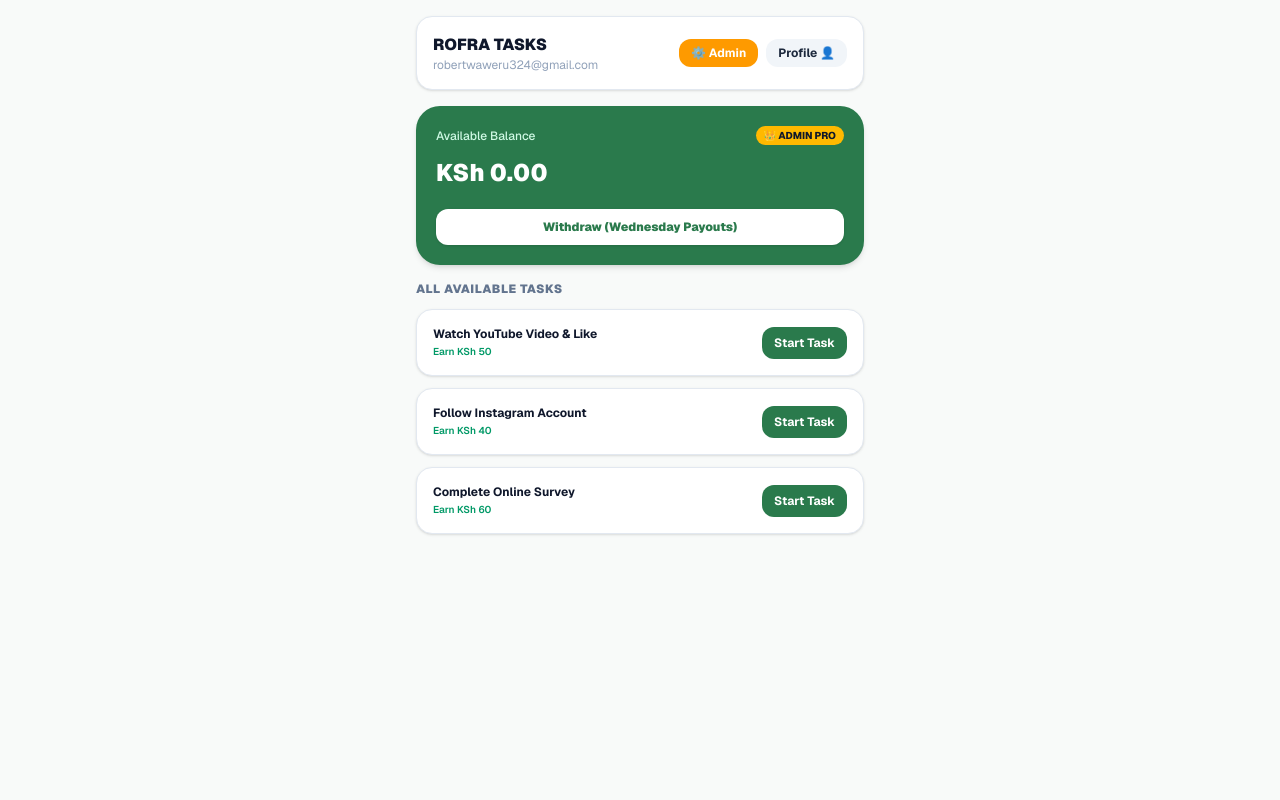
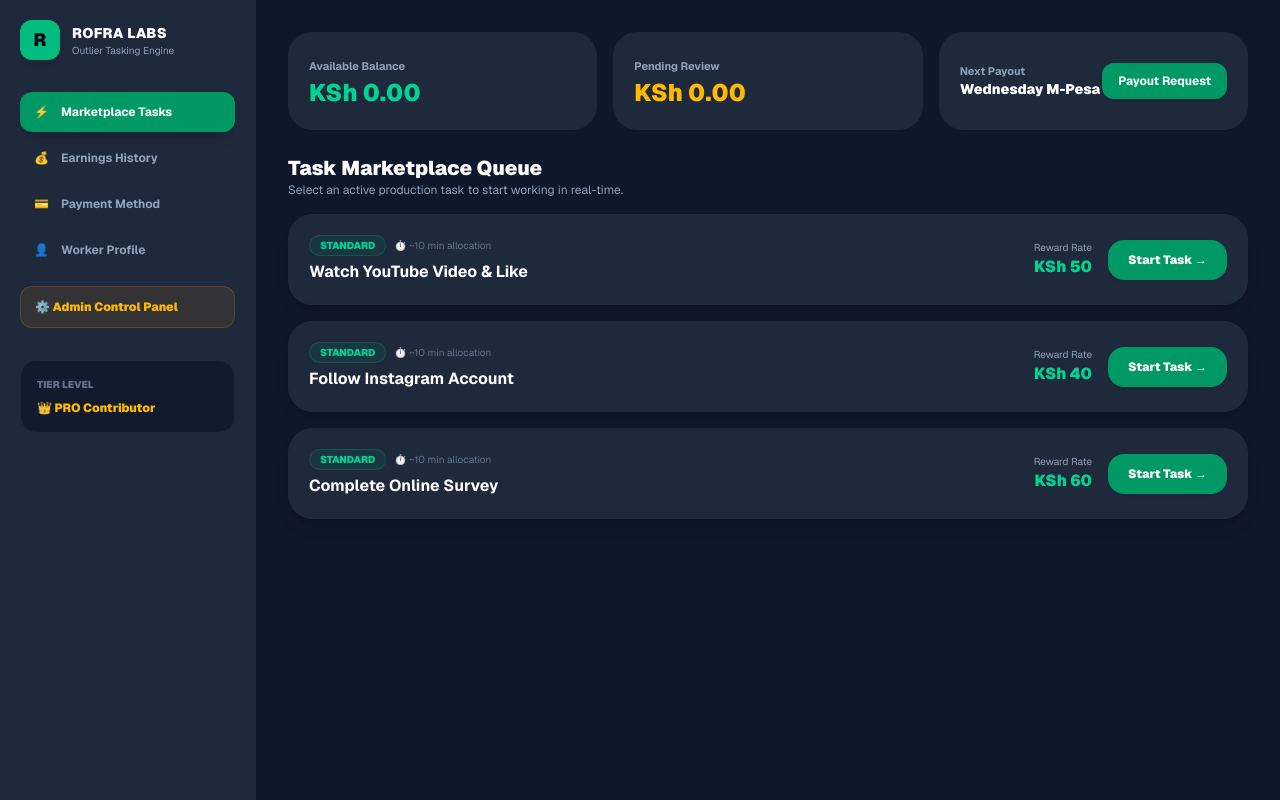
Before and after one commit to manageroutlier29-cell/rofra-tasks, a Next.js app: page /dashboard in a window 1280 px wide. Built offline with nearby package versions, Linux system fonts and the light colour scheme; no server answers; the database is empty.

Commit message:
Update task routing into Outlier task workspace timer and refresh Outlier UI navigation

```diff
--- a/app/dashboard/page.tsx
+++ b/app/dashboard/page.tsx
@@ -5,34 +5,51 @@ import { useRouter } from 'next/navigation';
 import { supabase } from '@/lib/supabase';
 import { fetchAllTasks, Task } from '@/lib/tasks';
 
-export default function WorkerDashboard() {
+export default function OutlierDashboard() {
   const router = useRouter();
   const [email, setEmail] = useState('');
   const [isPro, setIsPro] = useState(false);
   const [balance, setBalance] = useState(0);
+  const [pendingEarnings, setPendingEarnings] = useState(0);
   const [tasks, setTasks] = useState<Task[]>([]);
+  const [activeTab, setActiveTab] = useState<'marketplace' | 'earnings' | 'payment' | 'profile'>('marketplace');
+
+  // Payment State
+  const [mpesaNumber, setMpesaNumber] = useState('');
+  const [savingPhone, setSavingPhone] = useState(false);
 
   useEffect(() => {
     const userEmail = localStorage.getItem('userEmail') || 'robertwaweru324@gmail.com';
     setEmail(userEmail);
 
-    if (userEmail.trim().toLowerCase() === 'robertwaweru324@gmail.com') {
-      setIsPro(true);
-    }
+    const isAdmin = userEmail.trim().toLowerCase() === 'robertwaweru324@gmail.com';
+    if (isAdmin) setIsPro(true);
 
-    fetchWorkerData(userEmail);
+    fetchUserData(userEmail);
     loadTasks();
   }, []);
 
-  const fetchWorkerData = async (userEmail: string) => {
+  const fetchUserData = async (userEmail: string) => {
     const isAdmin = userEmail.trim().toLowerCase() === 'robertwaweru324@gmail.com';
-    const { data } = await supabase.from('workers').select('*').eq('email', userEmail).single();
 
-    if (data) {
-      setIsPro(isAdmin || data.is_pro || false);
-      setBalance(data.balance || 0);
-    } else if (isAdmin) {
-      setIsPro(true);
+    // Fetch Worker Profile
+    const { data: worker } = await supabase.from('workers').select('*').eq('email', userEmail).single();
+    if (worker) {
+      setIsPro(isAdmin || worker.is_pro || false);
+      setBalance(worker.balance || 0);
+      setMpesaNumber(worker.phone || '');
+    }
+
+    // Calculate Pending Review Earnings
+    const { data: pendingSubs } = await supabase
+      .from('task_submissions')
+      .select('reward')
+      .eq('worker_email', userEmail)
+      .eq('status', 'pending');
+
+    if (pendingSubs) {
+      const totalPending = pendingSubs.reduce((acc, curr) => acc + parseFloat(curr.reward || 0), 0);
+      setPendingEarnings(totalPending);
     }
   };
 
@@ -41,96 +58,224 @@ export default function WorkerDashboard() {
     setTasks(data);
   };
 
+  const handleSavePaymentMethod = async (e: React.FormEvent) => {
+    e.preventDefault();
+    setSavingPhone(true);
+    await supabase.from('workers').update({ phone: mpesaNumber }).eq('email', email);
+    alert('M-Pesa Express Payment Details Saved!');
+    setSavingPhone(false);
+  };
+
   const visibleTasks = isPro ? tasks : tasks.slice(0, 3);
 
   return (
-    <div className="min-h-screen bg-[#f8faf9] text-slate-800 font-sans p-4 pb-20">
-      <div className="max-w-md mx-auto space-y-4">
+    <div className="min-h-screen bg-[#0f172a] text-slate-100 font-sans flex flex-col md:flex-row">
 
-        <div className="flex justify-between items-center bg-white p-4 rounded-2xl border border-slate-200 shadow-sm">
+      {/* Sidebar Navigation (Outlier Style) */}
+      <aside className="w-full md:w-64 bg-[#1e293b] border-r border-slate-800 p-5 space-y-8 flex-shrink-0">
+        <div className="flex items-center gap-3">
+          <div className="w-10 h-10 bg-emerald-500 rounded-xl flex items-center justify-center font-black text-slate-950 text-lg shadow-lg">
+            R
+          </div>
           <div>
-            <h1 className="text-base font-black text-slate-900">ROFRA TASKS</h1>
-            <p className="text-xs text-slate-400">{email}</p>
+            <div className="font-black text-white text-sm tracking-wide">ROFRA LABS</div>
+            <div className="text-[10px] text-slate-400">Outlier Tasking Engine</div>
           </div>
-          <div className="flex gap-2">
+        </div>
+
+        <nav className="space-y-1.5">
+          {[
+            { id: 'marketplace', label: 'Marketplace Tasks', icon: '⚡' },
+            { id: 'earnings', label: 'Earnings History', icon: '💰' },
+            { id: 'payment', label: 'Payment Method', icon: '💳' },
+            { id: 'profile', label: 'Worker Profile', icon: '👤' },
+          ].map((item) => (
+            <button
+              key={item.id}
+              onClick={() => setActiveTab(item.id as any)}
+              className={`w-full flex items-center gap-3 px-3.5 py-3 rounded-xl text-xs font-bold transition ${
+                activeTab === item.id
+                  ? 'bg-emerald-600 text-white shadow-lg'
+                  : 'text-slate-400 hover:bg-slate-800 hover:text-white'
+              }`}
+            >
+              <span>{item.icon}</span>
+              <span>{item.label}</span>
+            </button>
+          ))}
+
           {email.trim().toLowerCase() === 'robertwaweru324@gmail.com' && (
             <button
               onClick={() => router.push('/admin')}
-                className="text-xs font-bold bg-amber-500 text-white px-3 py-1.5 rounded-xl transition"
+              className="w-full flex items-center gap-3 px-3.5 py-3 rounded-xl text-xs font-black bg-amber-500/10 text-amber-400 border border-amber-500/20 hover:bg-amber-500/20 transition mt-4"
             >
-                ⚙️ Admin
+              ⚙️ Admin Control Panel
             </button>
           )}
-            <button
-              onClick={() => router.push('/profile')}
-              className="text-xs font-bold bg-slate-100 hover:bg-slate-200 px-3 py-1.5 rounded-xl transition"
-            >
-              Profile 👤
+        </nav>
+
+        {/* Worker Mode Status */}
+        <div className="bg-slate-900/80 p-4 rounded-2xl border border-slate-800 space-y-2">
+          <span className="text-[10px] font-black uppercase text-slate-500 block">Tier Level</span>
+          <div className="flex items-center justify-between">
+            <span className="text-xs font-black text-amber-400">
+              {isPro ? '👑 PRO Contributor' : 'Standard Tier'}
+            </span>
+            {!isPro && (
+              <button onClick={() => router.push('/upgrade')} className="text-[10px] bg-amber-400 text-slate-950 font-black px-2 py-1 rounded-lg">
+                Upgrade
               </button>
+            )}
           </div>
         </div>
+      </aside>
 
-        <div className="bg-[#2a7a4c] text-white p-5 rounded-3xl space-y-3 shadow-md">
-          <div className="flex justify-between items-center">
-            <span className="text-xs font-medium text-emerald-100">Available Balance</span>
-            <span className={`text-[10px] font-extrabold px-2 py-0.5 rounded-full ${isPro ? 'bg-amber-400 text-slate-900' : 'bg-emerald-800 text-emerald-200'}`}>
-              {email.trim().toLowerCase() === 'robertwaweru324@gmail.com' ? '👑 ADMIN PRO' : isPro ? '👑 PRO WORKER' : 'STANDARD WORKER'}
-            </span>
+      {/* Main Content Area */}
+      <main className="flex-1 p-6 md:p-8 space-y-6 max-w-5xl mx-auto w-full">
+
+        {/* Top Earnings Bar */}
+        <div className="grid grid-cols-1 md:grid-cols-3 gap-4">
+          <div className="bg-[#1e293b] p-5 rounded-3xl border border-slate-800 space-y-1">
+            <span className="text-[11px] font-bold text-slate-400">Available Balance</span>
+            <div className="text-2xl font-black text-emerald-400">KSh {balance.toFixed(2)}</div>
           </div>
-          <div className="text-2xl font-black">KSh {balance.toFixed(2)}</div>
-
-          <div className="pt-2 flex gap-2">
+          <div className="bg-[#1e293b] p-5 rounded-3xl border border-slate-800 space-y-1">
+            <span className="text-[11px] font-bold text-slate-400">Pending Review</span>
+            <div className="text-2xl font-black text-amber-400">KSh {pendingEarnings.toFixed(2)}</div>
+          </div>
+          <div className="bg-[#1e293b] p-5 rounded-3xl border border-slate-800 flex items-center justify-between">
+            <div>
+              <span className="text-[11px] font-bold text-slate-400 block">Next Payout</span>
+              <div className="text-sm font-black text-white">Wednesday M-Pesa</div>
+            </div>
             {isPro ? (
-              <button
-                onClick={() => router.push('/withdraw')}
-                className="w-full bg-white text-[#2a7a4c] font-black text-xs py-2.5 rounded-xl shadow hover:bg-emerald-50 transition"
-              >
-                Withdraw (Wednesday Payouts)
+              <button onClick={() => router.push('/withdraw')} className="bg-emerald-600 hover:bg-emerald-500 text-white font-bold text-xs px-4 py-2.5 rounded-xl shadow transition">
+                Payout Request
               </button>
             ) : (
-              <button
-                onClick={() => router.push('/upgrade')}
-                className="w-full bg-amber-400 text-slate-900 font-black text-xs py-2.5 rounded-xl shadow hover:bg-amber-300 transition"
-              >
-                🔒 Upgrade KSh 250 to Withdraw
+              <button onClick={() => router.push('/upgrade')} className="bg-amber-400 text-slate-950 font-bold text-xs px-3 py-2.5 rounded-xl shadow">
+                🔒 Unlock Payouts
               </button>
             )}
           </div>
         </div>
 
-        {!isPro && (
-          <div className="bg-amber-50 border border-amber-200 p-4 rounded-2xl space-y-1 text-amber-900">
-            <div className="text-xs font-black flex items-center gap-1">⚠️ Standard Mode (Restricted)</div>
-            <p className="text-[11px] leading-relaxed">
-              You are viewing <strong>3 standard tasks</strong>. Upgrade to Pro for KSh 250 to unlock high-paying Pro tasks and enable Wednesday M-Pesa withdrawals.
-            </p>
+        {/* TAB 1: TASK MARKETPLACE */}
+        {activeTab === 'marketplace' && (
+          <div className="space-y-4">
+            <div className="flex justify-between items-center">
+              <div>
+                <h1 className="text-xl font-black text-white">Task Marketplace Queue</h1>
+                <p className="text-xs text-slate-400">Select an active production task to start working in real-time.</p>
+              </div>
+            </div>
+
+            <div className="grid grid-cols-1 gap-4">
+              {visibleTasks.map((task) => (
+                <div key={task.id} className="bg-[#1e293b] p-5 rounded-3xl border border-slate-800 flex flex-col md:flex-row justify-between items-start md:items-center gap-4 hover:border-slate-700 transition shadow-lg">
+                  <div className="space-y-1">
+                    <div className="flex items-center gap-2">
+                      <span className="bg-emerald-500/10 text-emerald-400 border border-emerald-500/20 text-[10px] font-black uppercase px-2.5 py-0.5 rounded-full">
+                        {task.category || 'Production'}
+                      </span>
+                      <span className="text-[10px] text-slate-500">⏱️ ~10 min allocation</span>
+                    </div>
+                    <h2 className="text-base font-bold text-white">{task.title}</h2>
+                  </div>
+                  <div className="flex items-center gap-4 w-full md:w-auto justify-between md:justify-end">
+                    <div className="text-right">
+                      <span className="text-[10px] text-slate-400 block">Reward Rate</span>
+                      <span className="text-base font-black text-emerald-400">KSh {task.reward}</span>
+                    </div>
+                    <button
+                      onClick={() => router.push(`/task/${task.id}`)}
+                      className="bg-emerald-600 hover:bg-emerald-500 text-white font-black text-xs px-5 py-3 rounded-2xl shadow transition"
+                    >
+                      Start Task →
+                    </button>
+                  </div>
+                </div>
+              ))}
+            </div>
           </div>
         )}
 
-        <div className="space-y-3">
-          <h2 className="text-xs font-black text-slate-500 uppercase tracking-wider">
-            {isPro ? 'All Available Tasks' : 'Standard Tasks (3 Max)'}
-          </h2>
+        {/* TAB 2: EARNINGS HISTORY */}
+        {activeTab === 'earnings' && (
+          <div className="bg-[#1e293b] p-6 rounded-3xl border border-slate-800 space-y-4">
+            <h2 className="text-lg font-black text-white">Earnings & Payment Statements</h2>
+            <div className="bg-slate-900/60 p-4 rounded-2xl border border-slate-800 text-xs space-y-2">
+              <div className="flex justify-between border-b border-slate-800 pb-2">
+                <span className="text-slate-400">Available for Payout:</span>
+                <span className="font-bold text-emerald-400">KSh {balance.toFixed(2)}</span>
+              </div>
+              <div className="flex justify-between border-b border-slate-800 pb-2">
+                <span className="text-slate-400">Awaiting Reviewer Approval:</span>
+                <span className="font-bold text-amber-400">KSh {pendingEarnings.toFixed(2)}</span>
+              </div>
+              <div className="flex justify-between">
+                <span className="text-slate-400">Payout Cycle:</span>
+                <span className="font-bold text-white">Weekly Every Wednesday</span>
+              </div>
+            </div>
+          </div>
+        )}
 
-          {visibleTasks.map((task) => (
-            <div key={task.id} className="bg-white p-4 rounded-2xl border border-slate-200 shadow-sm flex justify-between items-center">
+        {/* TAB 3: PAYMENT METHOD */}
+        {activeTab === 'payment' && (
+          <div className="bg-[#1e293b] p-6 rounded-3xl border border-slate-800 max-w-md space-y-4">
+            <h2 className="text-lg font-black text-white">Primary Payment Account</h2>
+            <p className="text-xs text-slate-400">Configure your direct M-Pesa payout phone number.</p>
+            <form onSubmit={handleSavePaymentMethod} className="space-y-4">
               <div>
-                <div className="text-xs font-bold text-slate-900">{task.title}</div>
-                <div className="text-[10px] font-semibold text-emerald-600 mt-0.5">Earn KSh {task.reward}</div>
+                <label className="text-xs font-bold text-slate-300 block mb-1">M-Pesa Express Phone Number</label>
+                <input
+                  type="tel"
+                  value={mpesaNumber}
+                  onChange={(e) => setMpesaNumber(e.target.value)}
+                  placeholder="254712345678"
+                  className="w-full bg-slate-900 border border-slate-700 rounded-xl px-3.5 py-3 text-xs text-white outline-none focus:border-emerald-500"
+                  required
+                />
               </div>
-              <a
-                href={task.link}
-                target="_blank"
-                rel="noreferrer"
-                className="bg-[#2a7a4c] hover:bg-[#23683f] text-white font-bold text-xs px-3 py-2 rounded-xl transition"
+              <button
+                type="submit"
+                disabled={savingPhone}
+                className="w-full bg-emerald-600 hover:bg-emerald-500 text-white font-black text-xs py-3 rounded-xl transition shadow"
               >
-                Start Task
-              </a>
+                {savingPhone ? 'Saving Phone...' : 'Update Payment Method'}
+              </button>
+            </form>
           </div>
-          ))}
+        )}
+
+        {/* TAB 4: WORKER PROFILE */}
+        {activeTab === 'profile' && (
+          <div className="bg-[#1e293b] p-6 rounded-3xl border border-slate-800 max-w-md space-y-4">
+            <h2 className="text-lg font-black text-white">Worker Account Profile</h2>
+            <div className="space-y-3 text-xs">
+              <div className="bg-slate-900 p-3 rounded-xl border border-slate-800">
+                <span className="text-slate-400 block text-[10px]">Registered Email</span>
+                <span className="font-bold text-white">{email}</span>
               </div>
+              <div className="bg-slate-900 p-3 rounded-xl border border-slate-800">
+                <span className="text-slate-400 block text-[10px]">Account Tier</span>
+                <span className="font-bold text-amber-400">{isPro ? '👑 PRO Contributor' : 'Standard Tier'}</span>
+              </div>
+            </div>
+            <button
+              onClick={() => {
+                localStorage.removeItem('userEmail');
+                router.push('/login');
+              }}
+              className="w-full bg-red-600/10 text-red-400 border border-red-500/20 font-bold text-xs py-3 rounded-xl hover:bg-red-600/20 transition"
+            >
+              Log Out
+            </button>
+          </div>
+        )}
 
-      </div>
+      </main>
     </div>
   );
 }
```
Lines whose indentation alone changed are shown as unchanged.
